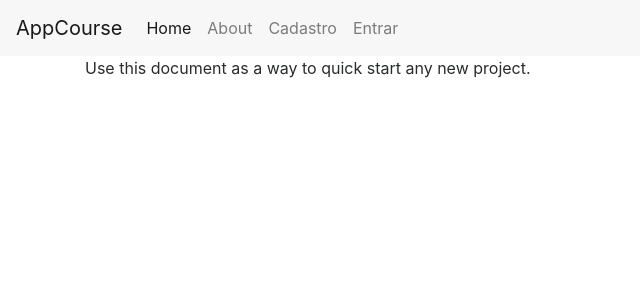
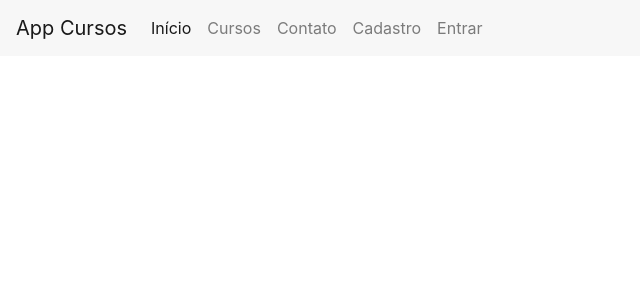
Before and after one commit to arferreira/appcourses, a Django app: page /about/ in a window 1280 px wide. Shown: the top 300 px of the page, without its empty margins (0-640 px from the left). Run offline with Django 3.2, Linux system fonts and the light colour scheme; some libraries are stand-ins or nearby versions.

Commit message:
Creating and adjusting static page contact

```diff
--- a/appcourse/core/views.py
+++ b/appcourse/core/views.py
@@ -2,4 +2,4 @@ from django.shortcuts import render
 from django.http import HttpResponse
 
 def home(request):
-    return HttpResponse('Olá AppCourse')
+    return render(request, 'core/home/home.html', {'usuario': 'fulano de tal'})
--- a/appcourse/templates/404.html
+++ b/appcourse/templates/404.html
@@ -1,9 +1,9 @@
 {% extends "base.html" %}
 
-{% block title %}Page not found{% endblock %}
+{% block title %}Página não encontrada!{% endblock %}
 
 {% block content %}
-<h1>Page not found</h1>
+<h1>Página não encontrada!</h1>
 
-<p>This is not the page you were looking for.</p>
+<p>Oops, a página que você tentou acessar não existe, tente acessar novamente.</p>
 {% endblock content %}
--- a/appcourse/templates/base.html
+++ b/appcourse/templates/base.html
@@ -3,10 +3,10 @@
   <head>
     <meta charset="utf-8">
     <meta http-equiv="x-ua-compatible" content="ie=edge">
-    <title>{% block title %}AppCourse{% endblock title %}</title>
+    <title>{% block title %}Cursos e Dicas em Vídeos - Appcourse{% endblock title %}</title>
     <meta name="viewport" content="width=device-width, initial-scale=1.0">
-    <meta name="description" content="">
-    <meta name="author" content="">
+    <meta name="description" content="A simple app for courses and videos free">
+    <meta name="author" content="Antonio Ricardo">
 
     <!-- HTML5 shim, for IE6-8 support of HTML5 elements -->
     <!--[if lt IE 9]>
@@ -33,15 +33,18 @@
         <button class="navbar-toggler navbar-toggler-right" type="button" data-toggle="collapse" data-target="#navbarSupportedContent" aria-controls="navbarSupportedContent" aria-expanded="false" aria-label="Toggle navigation">
           <span class="navbar-toggler-icon"></span>
         </button>
-        <a class="navbar-brand" href="{% url 'home' %}">AppCourse</a>
+        <a class="navbar-brand" href="{% url 'home' %}">App Cursos</a>
 
         <div class="collapse navbar-collapse" id="navbarSupportedContent">
           <ul class="navbar-nav mr-auto">
             <li class="nav-item active">
-              <a class="nav-link" href="{% url 'home' %}">Home <span class="sr-only">(current)</span></a>
+              <a class="nav-link" href="{% url 'home' %}">Início <span class="sr-only">(atual)</span></a>
             </li>
             <li class="nav-item">
-              <a class="nav-link" href="{% url 'about' %}">About</a>
+              <a class="nav-link" href="{% url 'about' %}">Cursos</a>
+            </li>
+            <li class="nav-item">
+              <a class="nav-link" href="{% url 'contact' %}">Contato</a>
             </li>
             {% if request.user.is_authenticated %}
               <li class="nav-item">
@@ -77,7 +80,7 @@
       {% endif %}
 
       {% block content %}
-        <p>Use this document as a way to quick start any new project.</p>
+
       {% endblock content %}
 
     </div> <!-- /container -->
--- /dev/null
+++ b/appcourse/templates/core/home/home.html
@@ -0,0 +1,4 @@
+{% extends "base.html" %}
+{% block content %}
+<h1>Teste</h1>
+{% endblock %}
--- a/config/urls.py
+++ b/config/urls.py
@@ -12,7 +12,7 @@ from appcourse.core.views import home
 urlpatterns = [
 
     url(r'^about/$', TemplateView.as_view(template_name='pages/about.html'), name='about'),
-
+    url(r'^contact/$', TemplateView.as_view(template_name='pages/contact.html'), name='contact'),
     # Django Admin, use {% url 'admin:index' %}
     url(settings.ADMIN_URL, admin.site.urls),
 
```
Also changed, not shown: appcourse/templates/pages/contact.html (added, +13 -0 lines).
